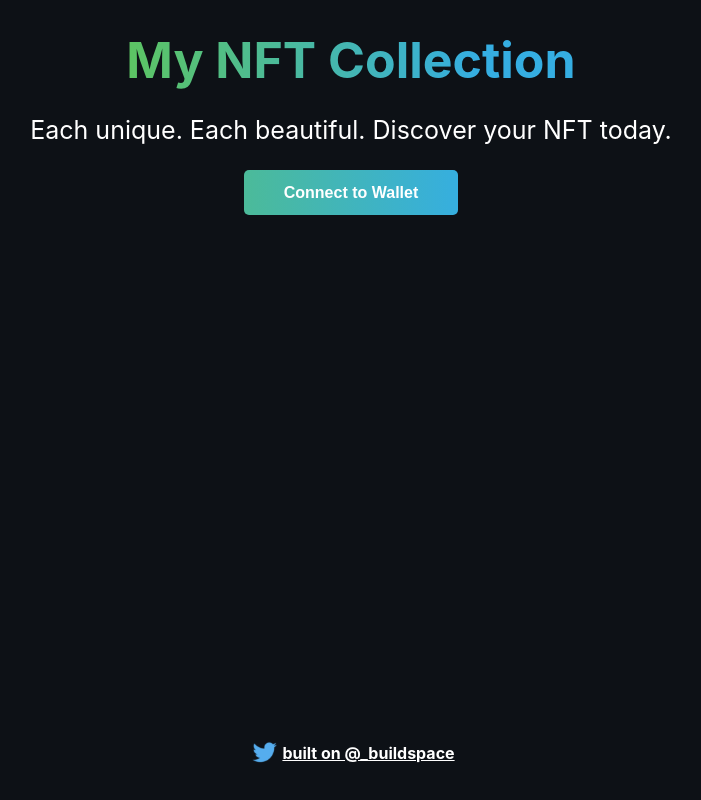
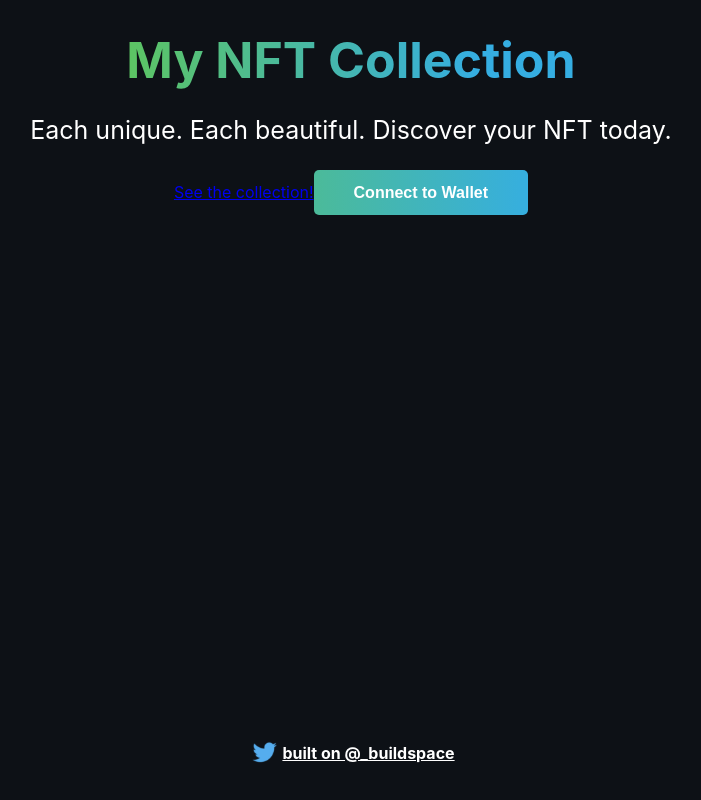
Before and after one commit to buildspace/buildspace-nft-course-starter, a React (Create React App) app: page / in a window 1280 px wide. Shown: the whole page, without its empty margins (289-990 px from the left). Built offline with nearby package versions, Linux system fonts and the light colour scheme.

Commit message:
added link to the collection

```diff
--- a/src/App.js
+++ b/src/App.js
@@ -6,7 +6,7 @@ import myEpicNft from './utils/MyEpicNFT.json';
 
 const TWITTER_HANDLE = '_buildspace';
 const TWITTER_LINK = `https://twitter.com/${TWITTER_HANDLE}`;
-const OPENSEA_LINK = '';
+const OPENSEA_LINK = 'https://testnets.opensea.io/collection/squarenft-o0oige43xx';
 const TOTAL_MINT_COUNT = 50;
 
 const CONTRACT_ADDRESS = "0x6E3f8B060c76e120d9Baaf07B4482EAaB71f90AF";
@@ -162,6 +162,7 @@ const App = () => {
           <p className="sub-text">
             Each unique. Each beautiful. Discover your NFT today.
           </p>
+          <a href={OPENSEA_LINK}>See the collection!</a>
           {currentAccount === "" ? (
             renderNotConnectedContainer()
           ) : (
```
